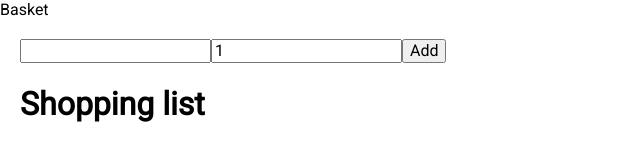
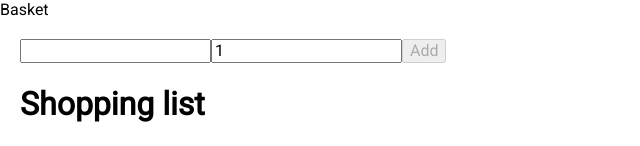
Before and after one commit to mturco/basket, a React (Create React App) app: page / in a window 1280 px wide. Shown: the top 146 px of the page, without its empty margins (0-640 px from the left). Built offline with nearby package versions, Linux system fonts and the light colour scheme.

Commit message:
feat: prevent blank items

```diff
--- a/src/components/AddGroceryItem.js
+++ b/src/components/AddGroceryItem.js
@@ -19,7 +19,7 @@ export default class AddGroceryItem extends Component {
         <form onSubmit={this.handleSubmit}>
           <input type="text" name="name" className="AddGroceryItem-nameInput" value={this.state.name} onChange={this.handleChange}/>
           <input type="number" name="qty" className="AddGroceryItem-qtyInput" value={this.state.qty} onChange={this.handleChange}/>
-          <input type="submit" value="Add"/>
+          <input type="submit" value="Add" disabled={!this.state.name.trim().length}/>
         </form>
       </div>
     );
```
